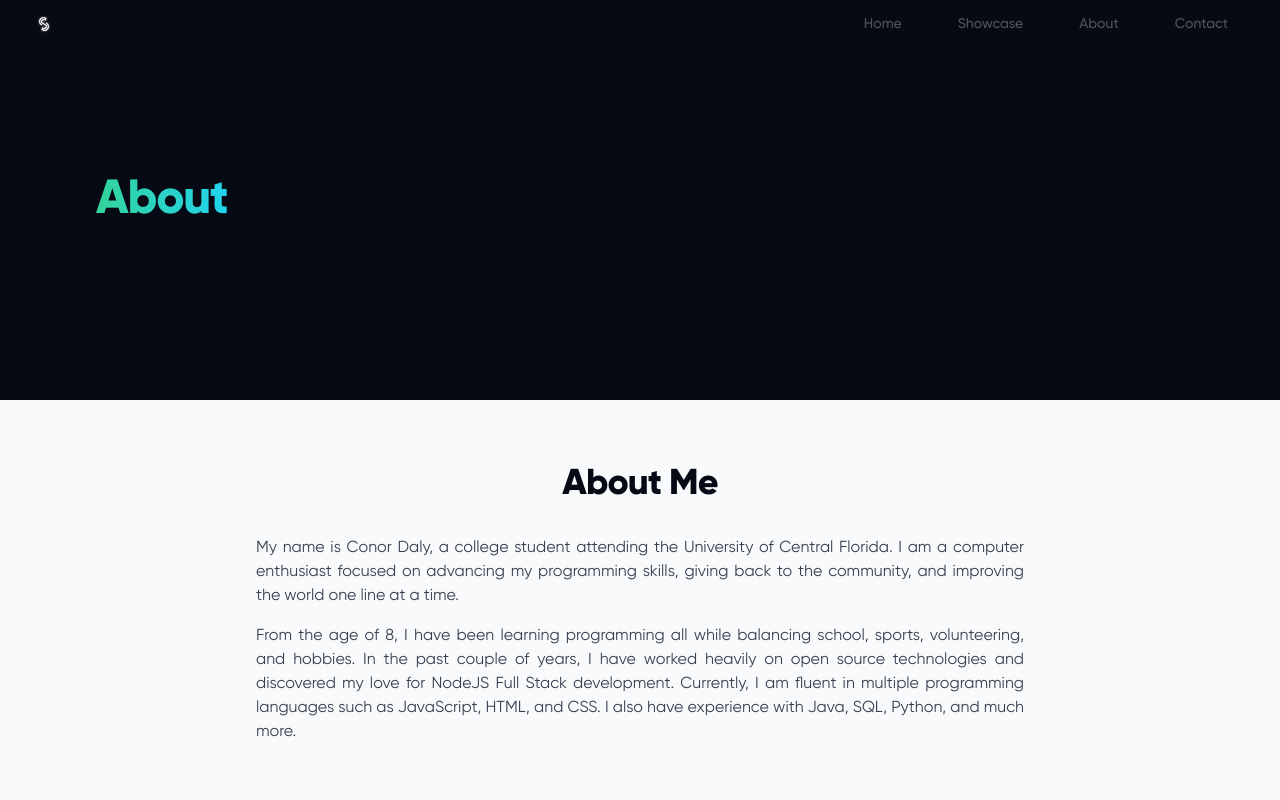
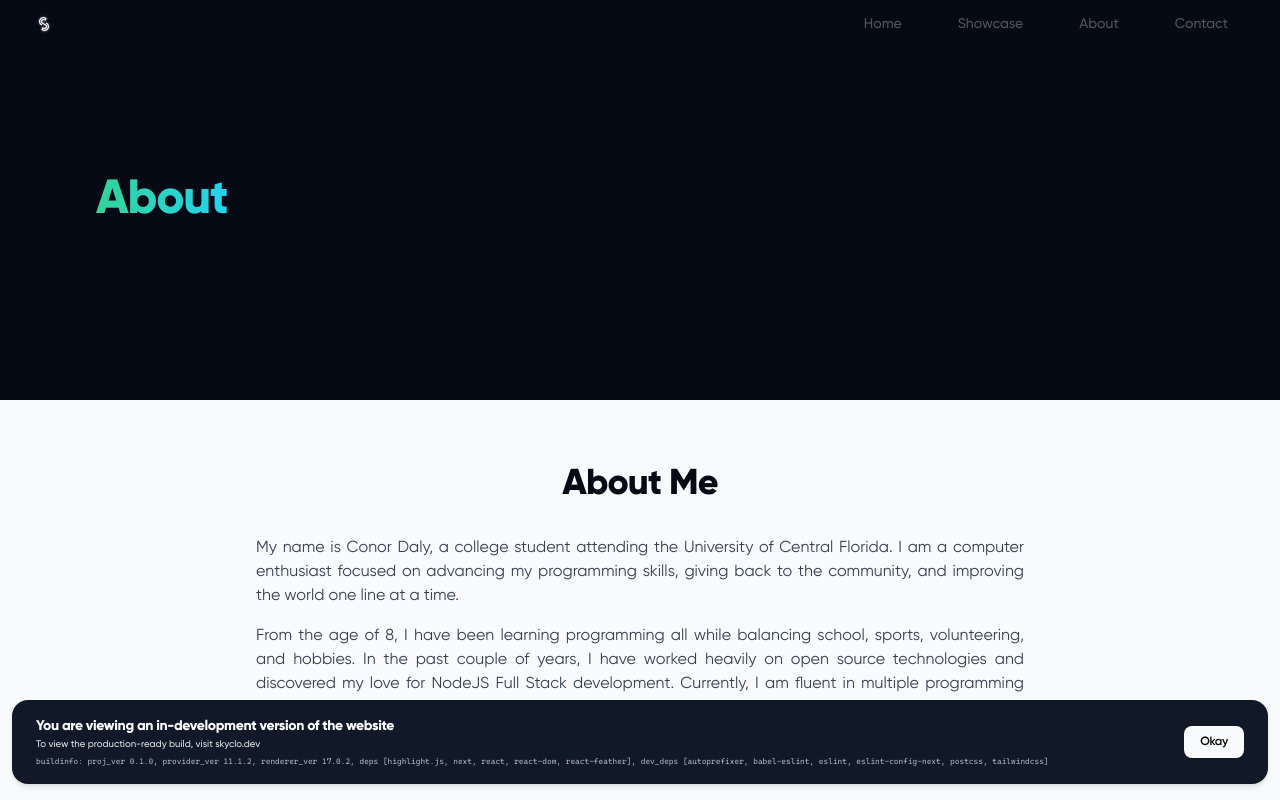
Before and after one commit to skyclo/www-old, a Next.js app: page /about in a window 1280 px wide. Built offline with nearby package versions, Linux system fonts and the light colour scheme.

Commit message:
✨ added dev banner when in production/preview mode

```diff
--- /dev/null
+++ b/components/DevBanner.jsx
@@ -0,0 +1,25 @@
+let packageInfo = require('./../package.json')
+
+export default function DevBanner () {
+    if (process.env.NODE_ENV !== 'production') return (
+        <div className="dev-banner-info absolute z-40 top-auto bottom-0 container-full-width py-4 px-3 overflow-hidden">
+            <div className="animate-fadeupwards flex flex-row content-max px-6 py-4 bg-gray-900 rounded-2xl shadow-md">
+                <div className="flex flex-col mr-4 my-auto">
+                    <h3 className="animate-fadeupwards font-sans font-extrabold text-left text-sm tracking-tight text-light">You are viewing an in-development version of the website</h3>
+                    <p className="animate-fadeupwards mt-0.5 font-sans font-medium text-left text-2xs tracking-normal text-light-body">To view the production-ready build, visit <a href="https://skyclo.dev" className="hover:opacity-70">skyclo.dev</a></p>
+                    <p className="animate-fadeupwards mt-1 font-mono font-normal text-left text-3xs tracking-normal text-light-grayed-out">buildinfo: proj_ver {packageInfo.version}, provider_ver {packageInfo.dependencies['next']}, renderer_ver {packageInfo.dependencies['react']}, deps [{Object.keys(packageInfo.dependencies).join(', ')}], dev_deps [{Object.keys(packageInfo.devDependencies).join(', ')}]</p>
+                </div>
+                <div
+                    className="amimate-fadeupwards ml-auto bg-light my-auto px-4 py-2 rounded-lg text-center text-xs font-sans font-semibold tracking-tight cursor-pointer"
+                    onClick={(e) => {
+                        document.getElementsByClassName('dev-banner-info')[0].remove()
+                    }}
+                >
+                    Okay
+                </div>
+            </div>
+        </div>
+    )
+
+    return (<></>)
+}
--- a/pages/404.jsx
+++ b/pages/404.jsx
@@ -3,6 +3,7 @@ import HeadMetadata from './../components/HeadMetadata'
 import Navbar from './../components/navbar/Navbar'
 import Image from 'next/image'
 import errorImage from './../public/images/error_tv.webp'
+import DevBanner from '../components/DevBanner'
 
 export default function Custom404Page () {
 
@@ -21,6 +22,7 @@ export default function Custom404Page () {
             <HeadMetadata pageTitle="Error: Not Found"/>
             <body className="h-screen w-screen bg-dark overflow-x-hidden">
                 <Navbar/>
+                <DevBanner/>
                 <main className="flex flex-col h-full w-full bg-dark -mt-12">
                     <div className="mx-auto my-auto">
                         <div className="relative mx-auto w-48 h-auto">
--- a/pages/about.jsx
+++ b/pages/about.jsx
@@ -3,6 +3,7 @@ import HeadMetadata from './../components/HeadMetadata'
 import HeaderLarge from './../components/HeaderLarge'
 import Footer from './../components/Footer'
 import RatingsCardThin from './../components/RatingsCardThin'
+import DevBanner from '../components/DevBanner'
 
 export default function About() {
     let skillsData = [
@@ -75,6 +76,7 @@ export default function About() {
             <HeadMetadata pageTitle="About"/>
             <body className="h-screen w-screen bg-light overflow-x-hidden">
                 <Navbar/>
+                <DevBanner/>
                 <HeaderLarge headerName="About" colorFrom="green-400" colorTo="cyan-400"/>
                 <div className="flex flex-col w-full px-24 py-16">
                     <div className="flex flex-col mx-auto w-full max-w-7xl">
--- a/pages/contact.jsx
+++ b/pages/contact.jsx
@@ -4,6 +4,7 @@ import HeaderLarge from './../components/HeaderLarge'
 import LinkCardThin from './../components/LinkCardThin'
 import CallToAction from './../components/CallToAction'
 import Footer from './../components/Footer'
+import DevBanner from '../components/DevBanner'
 
 export default function Contact() {
     let data = [
@@ -58,6 +59,7 @@ export default function Contact() {
             <HeadMetadata pageTitle="Contact"/>
             <body className="h-screen w-screen bg-light overflow-x-hidden">
                 <Navbar/>
+                <DevBanner/>
                 <HeaderLarge headerName="Contact" colorFrom="purple-400" colorTo="blue-400"/>
                 <div className="flex flex-col w-full px-24 py-16">
                     <div className="flex flex-col mx-auto w-full max-w-7xl">
--- a/pages/index.jsx
+++ b/pages/index.jsx
@@ -2,6 +2,7 @@ import Navbar from './../components/navbar/Navbar'
 import IndexPageHero from './../components/index_page/IndexPageHero'
 import IntroductionAnimation from './../components/index_page/IntroductionAnimation'
 import HeadMetadata from './../components/HeadMetadata'
+import DevBanner from '../components/DevBanner'
 
 export default function Home() {
     return (
@@ -9,6 +10,7 @@ export default function Home() {
             <HeadMetadata pageTitle="Home"/>
             <body className="container-full-screen bg-dark">
                 <IntroductionAnimation/>
+                <DevBanner/>
                 <Navbar/>
                 <IndexPageHero/>
             </body>
--- a/pages/showcase.jsx
+++ b/pages/showcase.jsx
@@ -9,6 +9,7 @@ import ProjectCarouselSlideSkosh from './../components/showcase_page/projects_se
 import CallToAction from './../components/CallToAction'
 import Footer from './../components/Footer'
 import ArtSection from './../components/showcase_page/art_section/Art'
+import DevBanner from '../components/DevBanner'
 
 export default function Showcase() {
     let projectsData = [
@@ -42,6 +43,7 @@ export default function Showcase() {
             <HeadMetadata pageTitle="Showcase"/>
             <body className="h-screen w-screen bg-light overflow-x-hidden">
                 <Navbar/>
+                <DevBanner/>
                 <HeaderLarge headerName="Showcase" colorFrom="orange-400" colorTo="yellow-400"/>
                 <ProjectCarousel data={projectsData}/>
                 <CallToAction data={{
--- a/tailwind.config.js
+++ b/tailwind.config.js
@@ -20,6 +20,7 @@ const tailwind_config = {
     extend: {
       fontSize: {
         '2xs': '0.6rem',
+        '3xs': '0.5rem',
       },
       scale: {
         '200': '2',
```
